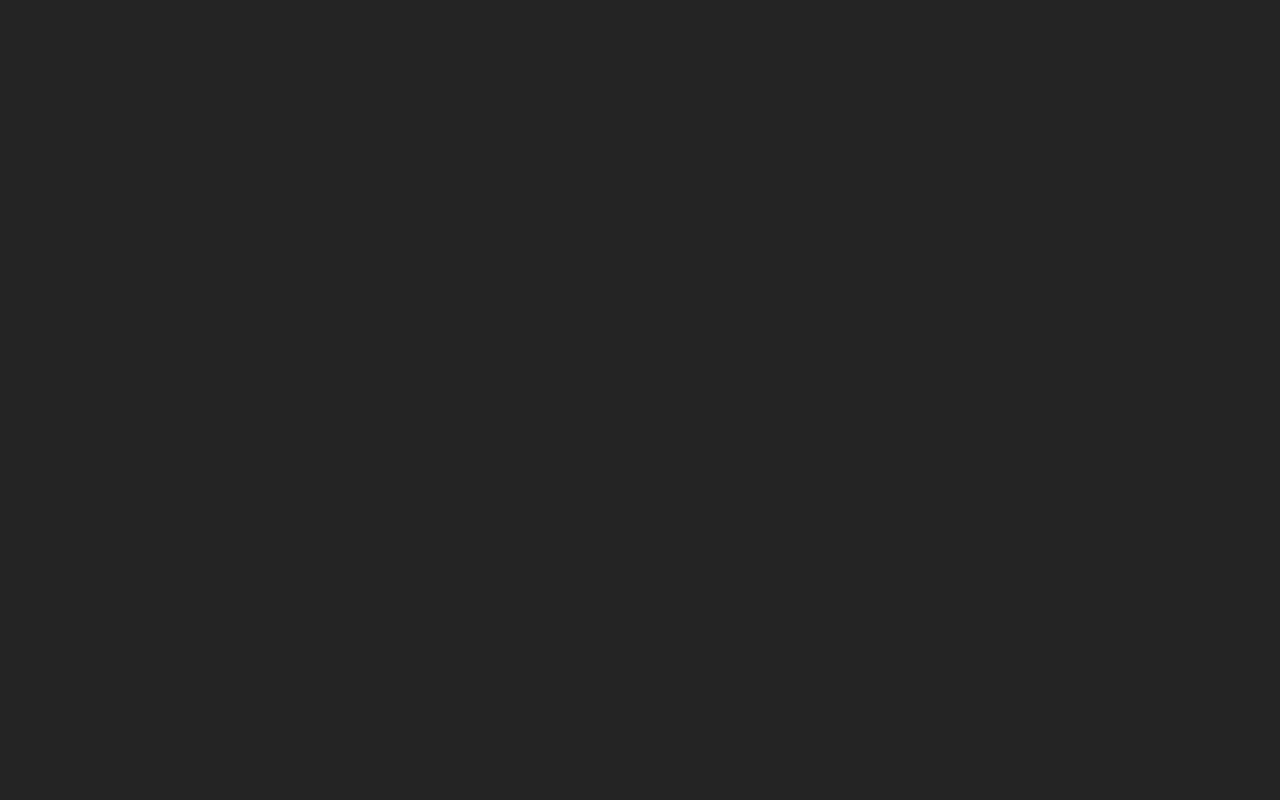
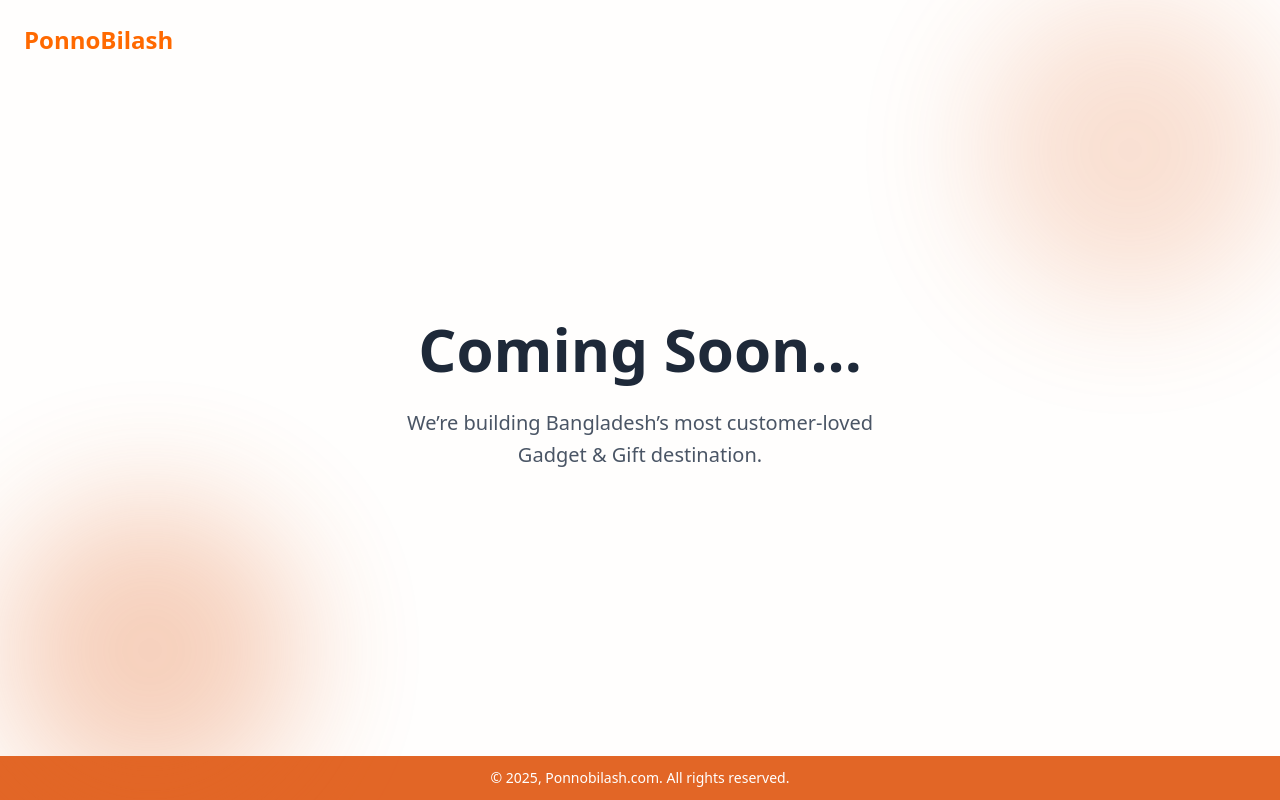
Before and after one commit to MohammadJewelRana/ponno-bilash-landing-page, a React (Vite) app: page / in a window 1280 px wide. Built offline with nearby package versions, Linux system fonts and the light colour scheme.

Commit message:
footer adjutment

```diff
--- a/package.json
+++ b/package.json
@@ -13,6 +13,7 @@
     "@tailwindcss/vite": "^4.1.11",
     "react": "^19.1.0",
     "react-dom": "^19.1.0",
+    "react-icons": "^5.5.0",
     "tailwindcss": "^4.1.11"
   },
   "devDependencies": {
--- /dev/null
+++ b/src/Home/CountDown.tsx
@@ -0,0 +1,12 @@
+
+
+
+const CountDown = () => {
+  return (
+  <div>
+
+  </div>
+  );
+};
+
+export default CountDown;
--- a/src/Home/Home.tsx
+++ b/src/Home/Home.tsx
@@ -1,8 +1,43 @@
+import { FaFacebookF, FaInstagram } from "react-icons/fa";
+
 const Home = () => {
   return (
-  <div>
+    <div className="relative min-h-screen w-full bg-[#e2652602] overflow-hidden flex flex-col justify-between">
+      {/* Gradient Circles */}
+      <div className="absolute top-0 right-0 w-[300px] h-[300px] bg-[#E26626] opacity-20 rounded-full blur-3xl"></div>
+      <div className="absolute bottom-0 left-0 w-[300px] h-[300px] bg-[#E26626] opacity-30 rounded-full blur-3xl"></div>
 
-  </div>
+      {/* Logo */}
+      <div className="px-4 pt-4 sm:pt-6 sm:px-6 z-20">
+        <h1 className="text-2xl font-bold text-orange-500">PonnoBilash</h1>
+      </div>
+
+      {/* Main Content Area */}
+      <div className="flex-grow flex flex-col justify-center items-center z-10 px-4 sm:px-6 lg:px-8">
+        <div className="w-full max-w-7xl text-center">
+          <h2 className="text-4xl sm:text-5xl md:text-6xl font-bold text-gray-800 mb-4 leading-snug">
+            Coming Soon...
+          </h2>
+          <p className="text-base sm:text-lg md:text-xl text-gray-600 max-w-2xl mx-auto mb-8 leading-relaxed">
+            We’re building Bangladesh’s most customer-loved <br />
+            Gadget & Gift destination.
+          </p>
+
+          {/* Countdown */}
+          {/* <Countdown /> */}
+        </div>
+
+        {/* Social Icons */}
+
+      </div>
+
+      {/* Footer */}
+      <div className="bg-[#E26626] w-full">
+        <div className="text-center py-3 text-sm text-white">
+          © {new Date().getFullYear()}, Ponnobilash.com. All rights reserved.
+        </div>
+      </div>
+    </div>
   );
 };
 
--- a/src/index.css
+++ b/src/index.css
@@ -8,19 +8,10 @@
 
   /* color-scheme: light dark; */
   color: rgba(255, 255, 255, 0.87);
-  background-color: #242424;
+  /* background-color: #242424; */
 
   font-synthesis: none;
   text-rendering: optimizeLegibility;
   -webkit-font-smoothing: antialiased;
   -moz-osx-font-smoothing: grayscale;
 }
-
-
-body {
-  margin: 0;
-  display: flex;
-  place-items: center;
-  min-width: 320px;
-  min-height: 100vh;
-}
```
Also changed, not shown: src/assets/logo/logo.png (added), 1 other file (tests, documents, lock files or other folders).
